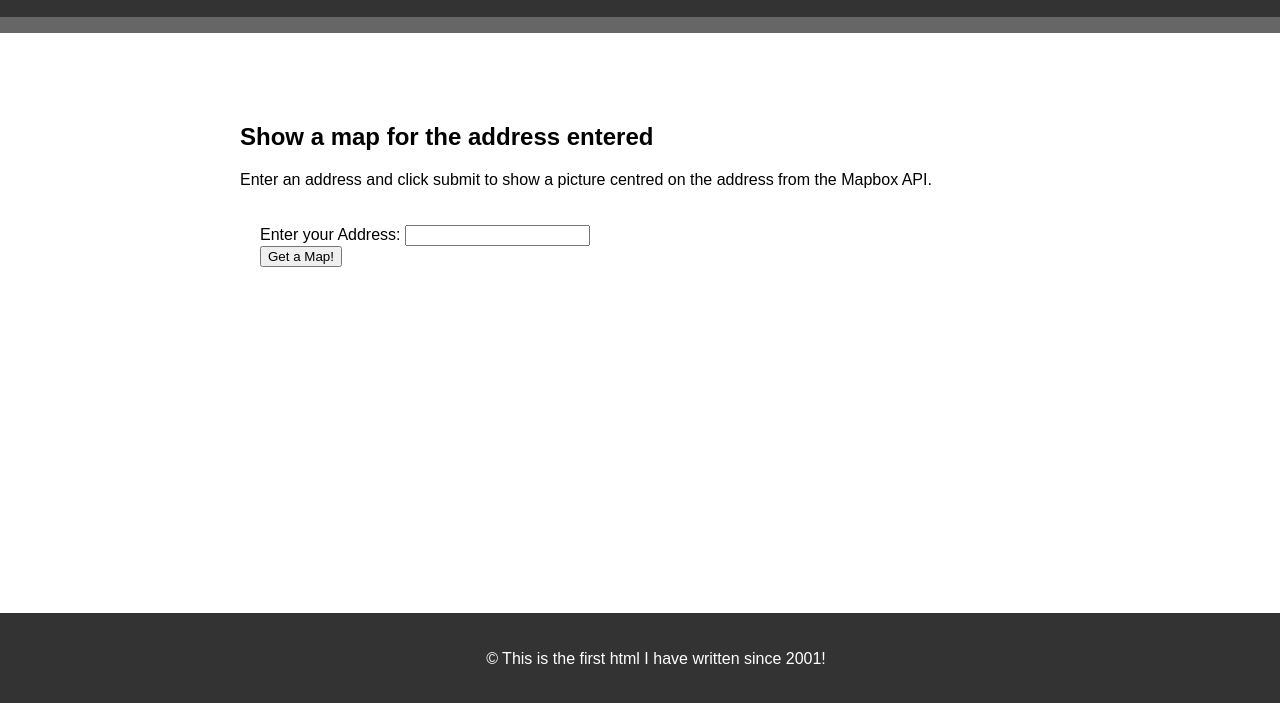
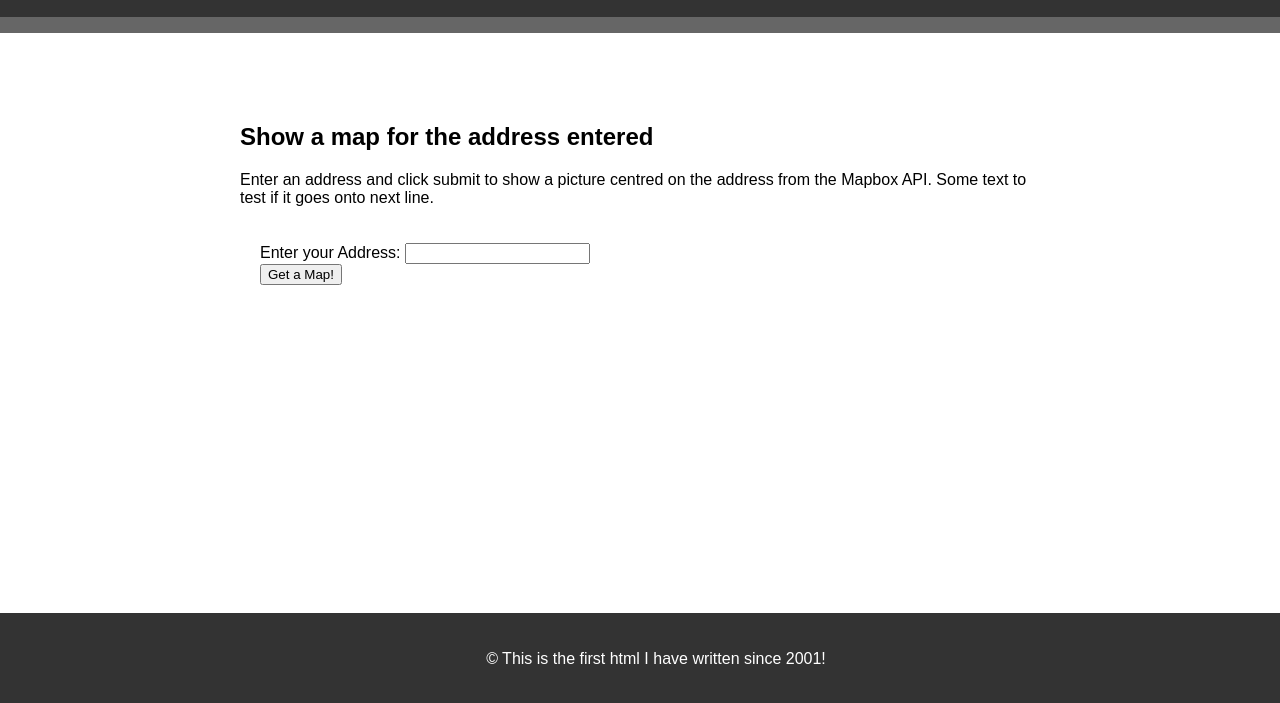
Before and after one commit to bigskytechno/-wywm, a plain HTML site: page My First Project/HTML Practive/index.html in a window 1280 px wide. Shown: the part 95-798 px from the top of the page. Drawn offline with Linux system fonts and the light colour scheme.

Commit message:
Signed-off-by: Jason McNeice <JMcNeic@ap.trimblecorp.net>

```diff
--- a/My First Project/HTML Practive/index.html
+++ b/My First Project/HTML Practive/index.html
@@ -35,7 +35,7 @@
         <!-- Main heading -->
         <h2>Show a map for the address entered</h2>
         <!-- Content paragraph -->
-        <p>Enter an address and click submit to show a picture centred on the address from the Mapbox API.</p>
+        <p>Enter an address and click submit to show a picture centred on the address from the Mapbox API. Some text to test if it goes onto next line.</p>
         <!--Create a form foir user entry-->
         <div class='wrapper'>
           <form id='mapAddress'>
```
